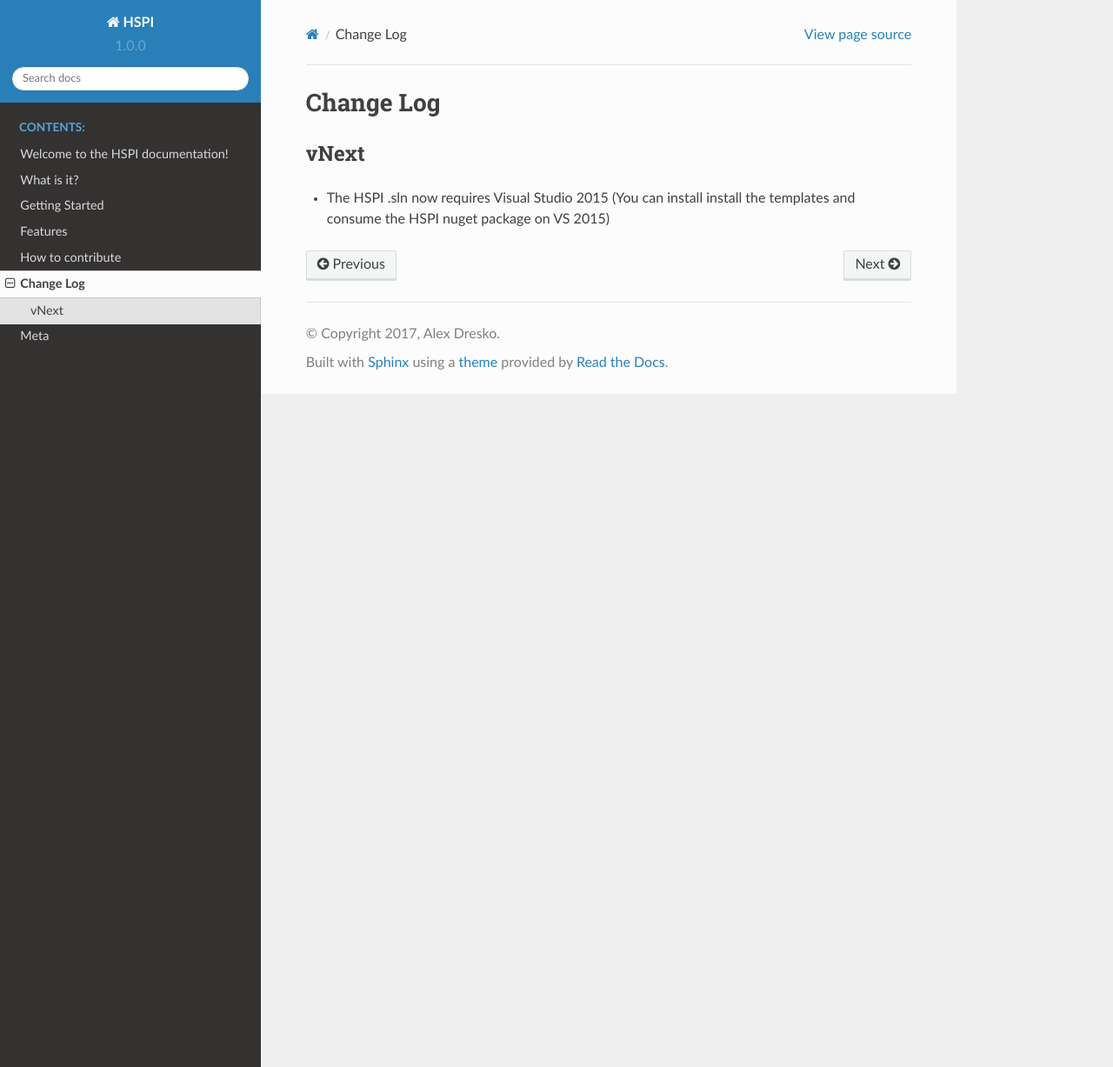
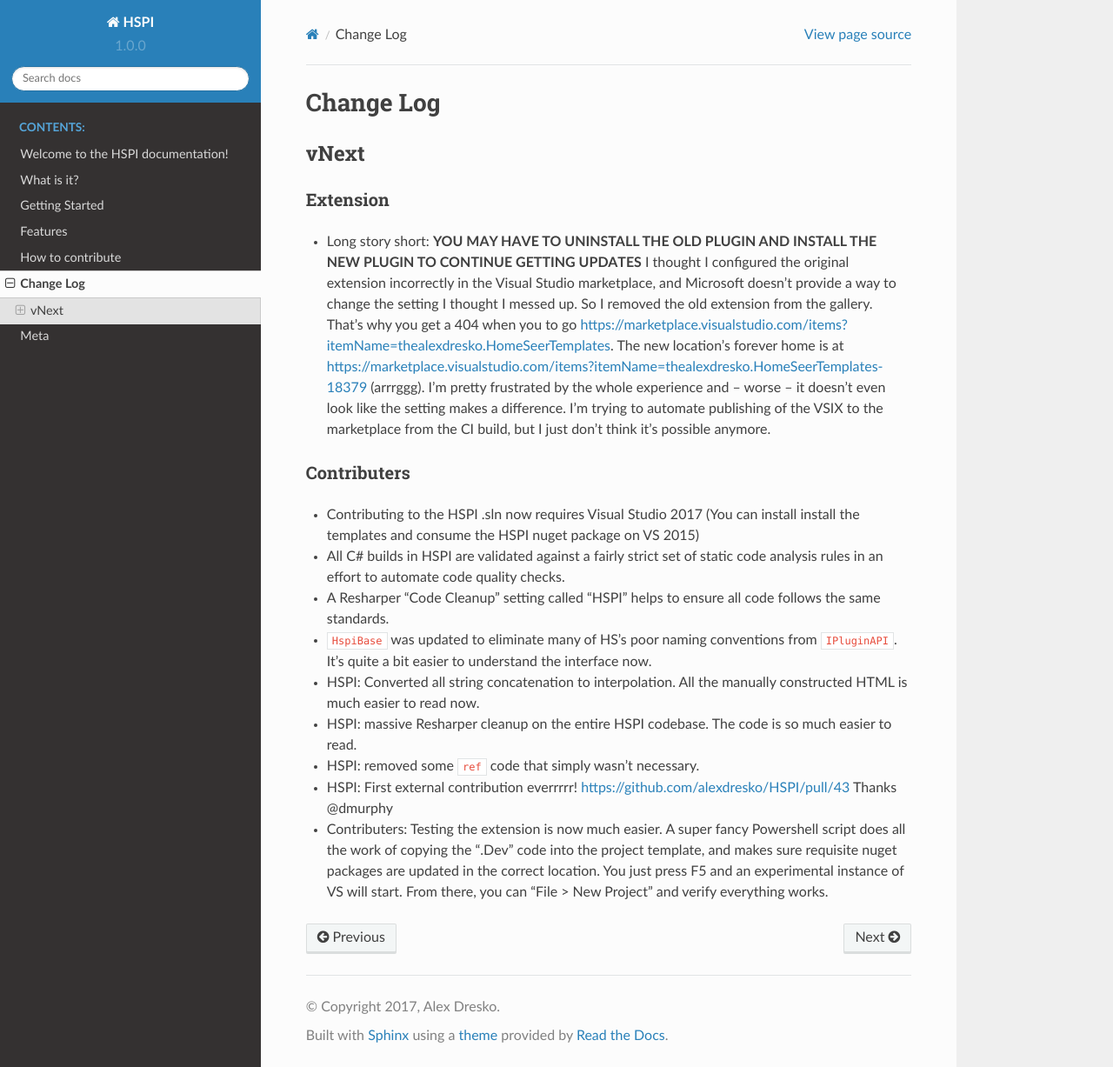
Before and after one commit to alexdresko/HSPI, a Sphinx documentation site: the page built from docs/source/change-log.rst, in a window 1280 px wide and 1227 px high. Shown: the whole window at 87% size. Built offline with Sphinx 7.4.7 and the Read the Docs theme 2.0.0, drawn with Linux system fonts in a browser that asks for light colours.

Commit message:
Contribution now requires VS 2017

```diff
--- a/docs/source/change-log.rst
+++ b/docs/source/change-log.rst
@@ -4,4 +4,19 @@ Change Log
 vNext
 -----
 
-* The HSPI .sln now requires Visual Studio 2015 (You can install install the templates and consume the HSPI nuget package on VS 2015)
+Extension
+^^^^^^^^^
+
+* Long story short: **YOU MAY HAVE TO UNINSTALL THE OLD PLUGIN AND INSTALL THE NEW PLUGIN TO CONTINUE GETTING UPDATES** I thought I configured the original extension incorrectly in the Visual Studio marketplace, and Microsoft doesn't provide a way to change the setting I thought I messed up. So I removed the old extension from the gallery. That's why you get a 404 when you to go https://marketplace.visualstudio.com/items?itemName=thealexdresko.HomeSeerTemplates. The new location's forever home is at https://marketplace.visualstudio.com/items?itemName=thealexdresko.HomeSeerTemplates-18379 (arrrggg). I'm pretty frustrated by the whole experience and -- worse -- it doesn't even look like the setting makes a difference. I'm trying to automate publishing of the VSIX to the marketplace from the CI build, but I just don't think it's possible anymore.
+
+Contributers
+^^^^^^^^^^^^
+* Contributing to the HSPI .sln now requires Visual Studio 2017 (You can install install the templates and consume the HSPI nuget package on VS 2015)
+* All C# builds in HSPI are validated against a fairly strict set of static code analysis rules in an effort to automate code quality checks.
+* A Resharper "Code Cleanup" setting called "HSPI" helps to ensure all code follows the same standards.
+* ``HspiBase`` was updated to eliminate many of HS's poor naming conventions from ``IPluginAPI``. It's quite a bit easier to understand the interface now.
+* HSPI: Converted all string concatenation to interpolation. All the manually constructed HTML is much easier to read now.
+* HSPI: massive Resharper cleanup on the entire HSPI codebase. The code is so much easier to read.
+* HSPI: removed some ``ref`` code that simply wasn't necessary.
+* HSPI: First external contribution everrrrr! https://github.com/alexdresko/HSPI/pull/43 Thanks @dmurphy
+* Contributers: Testing the extension is now much easier. A super fancy Powershell script does all the work of copying the ".Dev" code into the project template, and makes sure requisite nuget packages are updated in the correct location. You just press F5 and an experimental instance of VS will start. From there, you can "File > New Project" and verify everything works.
--- a/docs/source/features.rst
+++ b/docs/source/features.rst
@@ -29,3 +29,7 @@ Code Quality
 
 * All C# builds in HSPI are validated against a fairly strict set of static code analysis rules in an effort to automate code quality checks.
 * A Resharper "Code Cleanup" setting called "HSPI" helps to ensure all code follows the same standards.
+
+Framework
+---------
+* ``HspiBase`` tries to eliminate many of HS's poor naming conventions from ``IPluginAPI``. It's quite a bit easier to understand.
```
Also changed, not shown: 7 other files.
